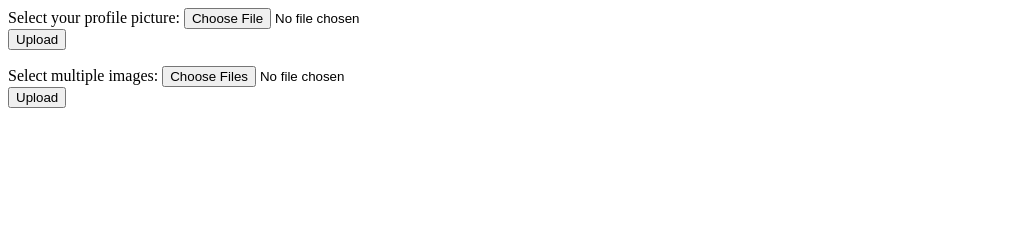
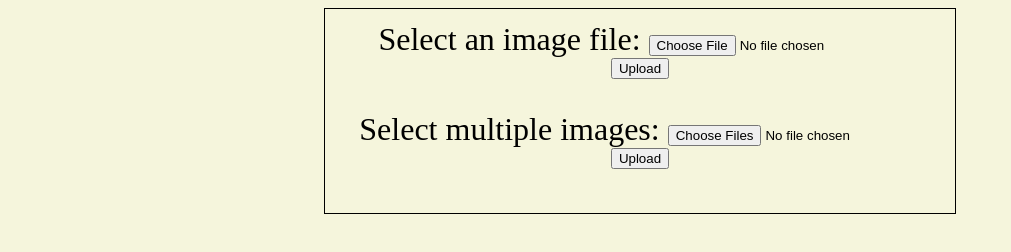
Before and after one commit to kasimirmoilanen/file-uploader, a website: page public/index.html in a window 1280 px wide. Shown: the whole page, without its empty margins (0-1011 px from the left). Drawn offline with Linux system fonts and the light colour scheme.

Commit message:
add multifile upload and style.css

```diff
--- a/public/index.html
+++ b/public/index.html
@@ -1,24 +1,32 @@
 <html>
-  <head><title> NodeJS File Upload Example </title></head>
+  <head>
+    <title> File Upload </title>
+    <link href="style.css" rel="stylesheet" type="text/css" media="all">
+  </head>
+
   <body>
-    <form method="POST" action="upload-profile-pic" enctype="multipart/form-data">
+    <div class="row">
+      <div class="main">
+        <form method="POST" action="upload-image" enctype="multipart/form-data">
         <div>
-        <label>Select your profile picture:</label>
-        <input type="file" name="profile_pic" />
+            <label>Select an image file:</label>
+            <input type="file" name="image-file" />
         </div>
         <div>
-        <input type="submit" name="btn_upload_profile_pic" value="Upload" />
+            <input type="submit" name="btn_upload_image" value="Upload" />
         </div>
         </form>
 
-    <form method="POST" action="/upload-multiple-images" enctype="multipart/form-data">
+        <form method="POST" action="upload-multiple-images" enctype="multipart/form-data">
         <div>
             <label>Select multiple images:</label>
-        <input type="file" name="multiple_images" multiple />
+            <input type="file" name="multiple-images" multiple />
         </div>
         <div>
             <input type="submit" name="btn_upload_multiple_images" value="Upload" />
         </div>
         </form>
+      </div>
+    </div>
   </body>
 </html>
--- /dev/null
+++ b/public/style.css
@@ -0,0 +1,22 @@
+body {
+  background: beige;
+}
+
+
+
+.row {
+	text-align: center;
+	align-items: center;
+  display: flex;
+  flex-wrap: wrap;
+	width: 50%;
+	margin: auto;
+	justify-content: space-around;
+}
+.main {
+  font-size: 32px;
+  flex: 100%;
+	border: 1px solid black;
+  padding: 12px;
+	height: 100%;
+}
--- a/upload.js
+++ b/upload.js
@@ -19,8 +19,8 @@ const storage = multer.diskStorage({
 
 
 
-app.post('/upload-profile-pic', (req, res) => {
-  let upload = multer ({ storage: storage, fileFilter: helpers.imageFilter }).single('profile_pic');
+app.post('/upload-image', (req, res) => {
+  let upload = multer ({ storage: storage, fileFilter: helpers.imageFilter }).single('image-file');
 
   upload(req, res, (err) => {
     if (req.fileValidationError) {
@@ -36,8 +36,41 @@ app.post('/upload-profile-pic', (req, res) => {
       return res.send(err);
     }
 
-    res.send(`You have uploaded image: <hr/><img src="/${req.file.path}"
-              width="500"> <hr/> <a href="./">Upload another image</a>`)
+    res.send(`<link href="style.css" rel="stylesheet" type="text/css" media="all">
+              <div class="row">
+              <div class="main">
+              You have uploaded image: <hr/><img src="/${req.file.path}"
+              width="500"> <hr/> <a href="./">Upload another image</a>
+              </div></div>`)
+  });
+});
+
+app.post('/upload-multiple-images', (req, res) => {
+  let upload = multer ({ storage: storage, fileFilter: helpers.imageFilter }).array('multiple-images', 10);
+
+  upload(req, res, (err) => {
+    if (req.fileValidationError) {
+      return res.send(req.fileValidationError);
+    }
+    /*else if (!req.file) {
+      return res.send('Please select an image to upload.');
+    }*/
+    else if (err instanceof multer.MulterError) {
+      return res.send(err);
+    }
+    else if (err) {
+      return res.send(err);
+    }
+
+    let result = "You have uploaded these images: <hr/>";
+    const files = req.files;
+    let index, len;
+
+    for (index = 0, len = files.length; index < len; ++index) {
+      result += `<img src="${files[index].path}" width="300" style="margin-right: 20px;">`
+    }
+    result += '<hr/><a href="./">Upload more images</a>';
+    res.send(result);
   });
 });
 
```
Lines whose indentation alone changed are shown as unchanged.
